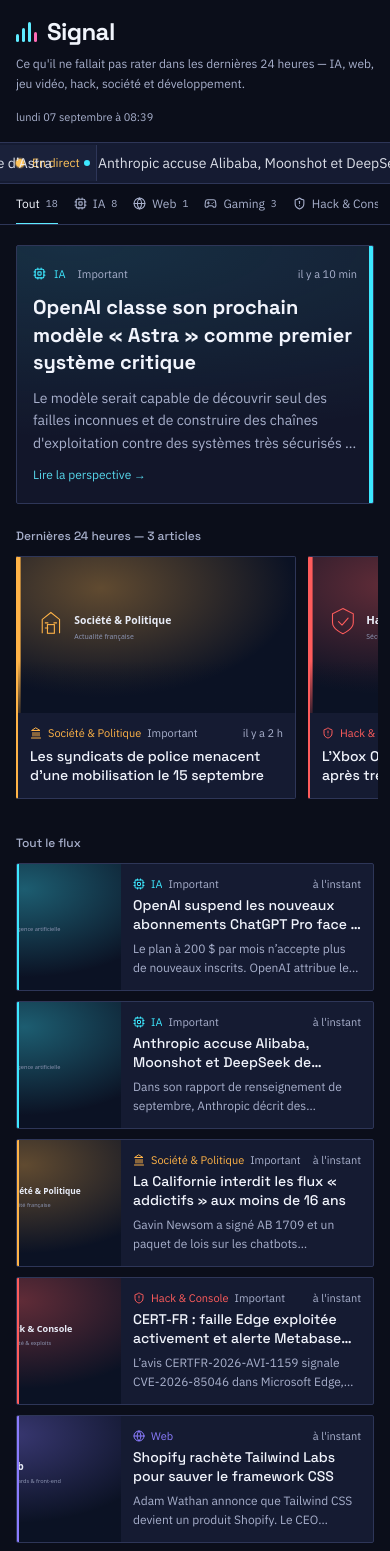
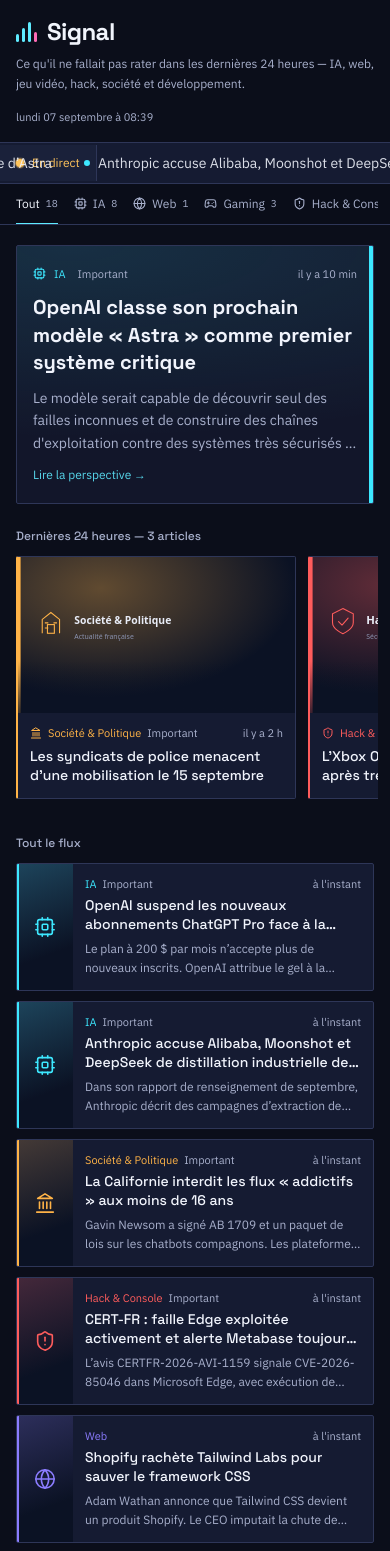
Before and after one commit to flemag/news-hub, a Next.js app: page / in a window 390 px wide. Shown: the top 1551 px of the page. Built offline with nearby package versions, Linux system fonts and the light colour scheme.

Commit message:
Mobile : bandeau icône propre au lieu de vignette SVG coupée

```diff
--- a/components/ArticleCard.tsx
+++ b/components/ArticleCard.tsx
@@ -11,12 +11,13 @@
 import { CATEGORY_ICON } from "@/lib/icons";
 import { resolveVignette } from "@/lib/vignettes";
 
-function urgenceDisplay(article: Article): { label: string; className: string } | null {
+function urgenceDisplay(
+  article: Article
+): { label: string; className: string } | null {
   if (article.urgence === "breaking" && isWithinLast24h(article.date)) {
     return { label: "Dernière minute", className: "text-amber" };
   }
   if (article.urgence === "breaking") {
-    // Vieux breaking : afficher comme important, pas dernière minute
     return { label: "Important", className: "text-muted" };
   }
   if (article.urgence === "important") {
@@ -37,6 +38,7 @@
   const vignette = resolveVignette(article.categorie, article.image);
   const urg = urgenceDisplay(article);
 
+  /* ——— Carousel 24h : vignette 16:9 (assez large pour le SVG) ——— */
   if (featured) {
     const content = (
       <article
@@ -91,9 +93,26 @@
     );
   }
 
+  /* ——— Flux : bandeau icône mobile / vignette desktop ——— */
   const content = (
     <article className="group flex flex-row md:flex-col rounded-sm border border-line bg-panel overflow-hidden h-full hover:border-white/20 transition-colors">
-      <div className="relative w-[104px] sm:w-[120px] shrink-0 md:w-full md:aspect-[16/9] overflow-hidden bg-[#0B1224]">
+      {/* Mobile : pastille couleur + icône (pas de texte SVG coupé) */}
+      <div
+        className="relative w-14 sm:w-16 shrink-0 flex md:hidden items-center justify-center"
+        style={{
+          background: `linear-gradient(160deg, ${accent}33 0%, #0B1224 70%)`,
+        }}
+        aria-hidden
+      >
+        <div
+          className="absolute left-0 top-0 bottom-0 w-0.5"
+          style={{ backgroundColor: accent }}
+        />
+        <Icon size={22} style={{ color: accent }} strokeWidth={1.75} />
+      </div>
+
+      {/* Desktop : vignette 16:9 complète */}
+      <div className="relative hidden md:block w-full aspect-[16/9] overflow-hidden bg-[#0B1224]">
         {/* eslint-disable-next-line @next/next/no-img-element */}
         <img
           src={vignette}
@@ -101,16 +120,16 @@
           className="absolute inset-0 h-full w-full object-cover transition-transform duration-300 group-hover:scale-[1.03]"
           loading="lazy"
         />
-        <div
-          className="absolute left-0 top-0 bottom-0 w-0.5 md:w-0"
-          style={{ backgroundColor: accent }}
-          aria-hidden
-        />
       </div>
 
-      <div className="flex flex-col gap-1 p-3 md:gap-3 md:p-5 flex-1 min-w-0">
+      <div className="flex flex-col gap-1 p-3 md:gap-3 md:p-5 flex-1 min-w-0 justify-center">
         <div className="flex items-center gap-1.5 text-[11px] md:text-xs">
-          <Icon size={12} style={{ color: accent }} aria-hidden />
+          <Icon
+            size={12}
+            className="hidden md:block"
+            style={{ color: accent }}
+            aria-hidden
+          />
           <span className="truncate" style={{ color: accent }}>
             {article.categorie}
           </span>
```
